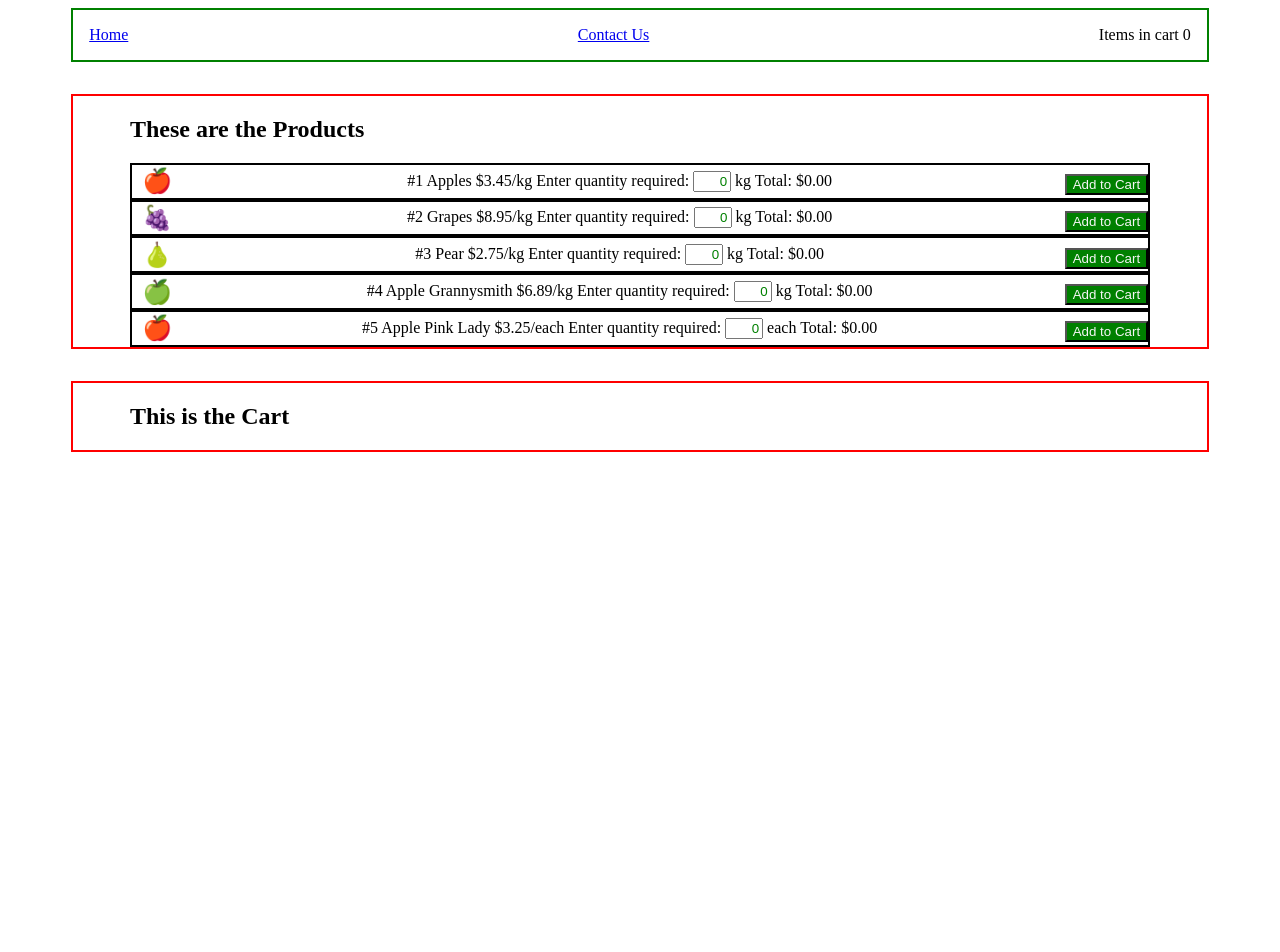
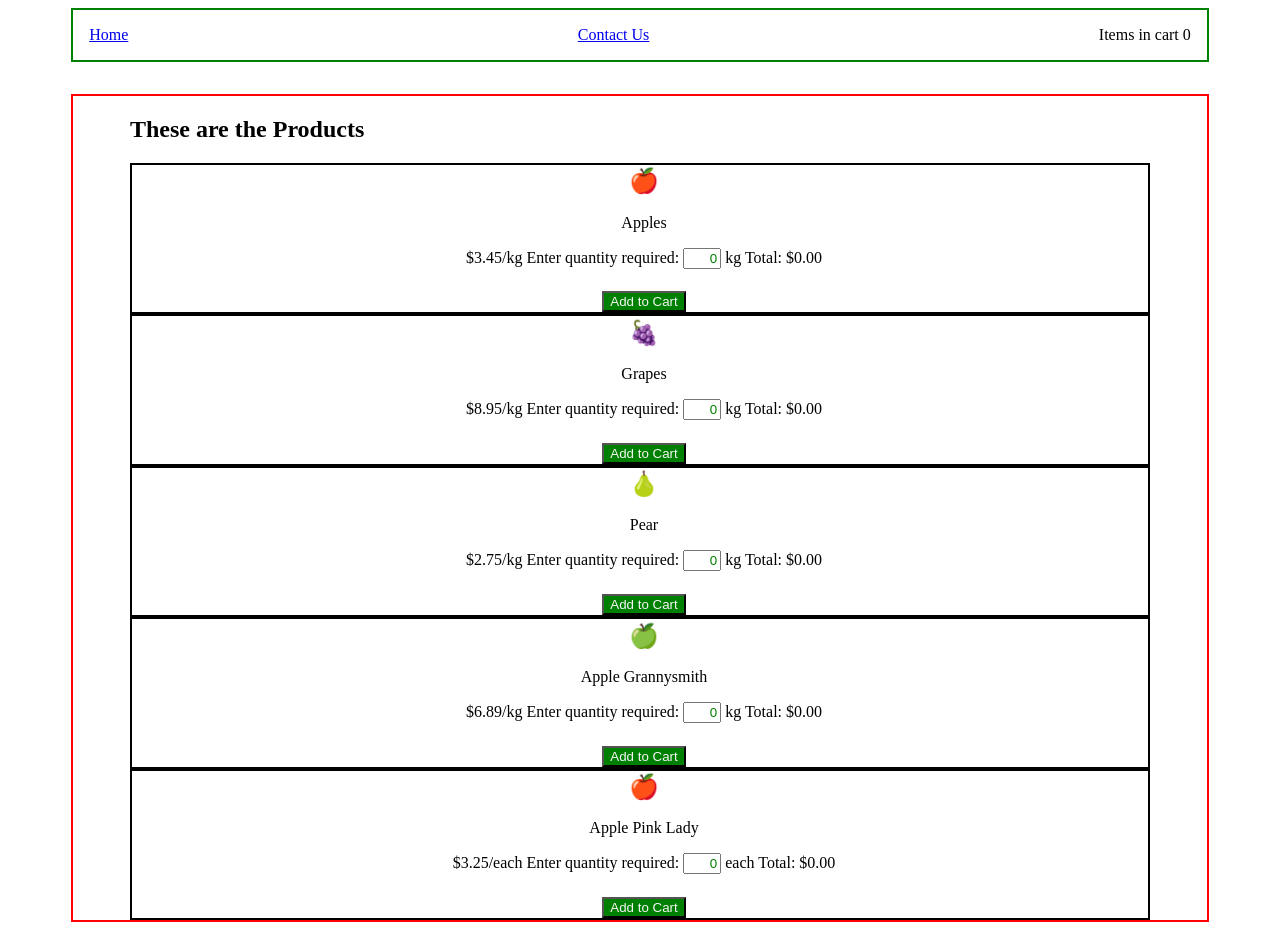
Before and after one commit to thefoxboxman/OrderForm, a Svelte app: page / in a window 1280 px wide. Shown: the top 952 px of the page. Before the commit the page ends 800 px from the top, so only its background shows below. Built offline with nearby package versions, Linux system fonts and the light colour scheme; the HTML template or start-up script is replaced by a standard one.

Commit message:
Change product layout

```diff
--- a/src/Components/Product.svelte
+++ b/src/Components/Product.svelte
@@ -18,10 +18,10 @@
 
 <style>
   .item {
-    display: flex;
+    /* display: flex;
     justify-content: space-between;
-    align-items: center;
-
+    align-items: center; */
+    text-align: center;
     padding-left: 0.5em;
     border: 2px solid black;
   }
@@ -37,7 +37,7 @@
     color: whitesmoke;
     cursor: pointer;
   }
-  p {
+  .emoji {
     display: inline-block;
     font-size: 1.5rem;
     margin: 0.1em;
@@ -48,12 +48,14 @@
 
   {#if product.unit == 'kg'}
     <div class="item">
-      <p>{product.emoji}</p>
+      <p class="emoji">{product.emoji}</p>
       <div>
-        #{product.sku} {product.name} ${product.price}/{product.unit} Enter
-        quantity required:
-        <input bind:value={product.quantity} />
-        {product.unit} Total: ${(product.quantity * product.price).toFixed(2)}
+        <p>{product.name}</p>
+        <p>
+          ${product.price}/{product.unit} Enter quantity required:
+          <input bind:value={product.quantity} />
+          {product.unit} Total: ${(product.quantity * product.price).toFixed(2)}
+        </p>
       </div>
       <button id="buyButton" class="btn" on:click={buyProduct}>
         Add to Cart
@@ -61,12 +63,14 @@
     </div>
   {:else}
     <div class="item">
-      <p>{product.emoji}</p>
+      <p class="emoji">{product.emoji}</p>
       <div>
-        #{product.sku} {product.name} ${product.price}/{product.unit} Enter
-        quantity required:
-        <input bind:value={product.quantity} />
-        {product.unit} Total: ${(product.quantity * product.price).toFixed(2)}
+        <p>{product.name}</p>
+        <p>
+          ${product.price}/{product.unit} Enter quantity required:
+          <input bind:value={product.quantity} />
+          {product.unit} Total: ${(product.quantity * product.price).toFixed(2)}
+        </p>
       </div>
       <button id="buyButton" class="btn" on:click={buyProduct}>
         Add to Cart
```
